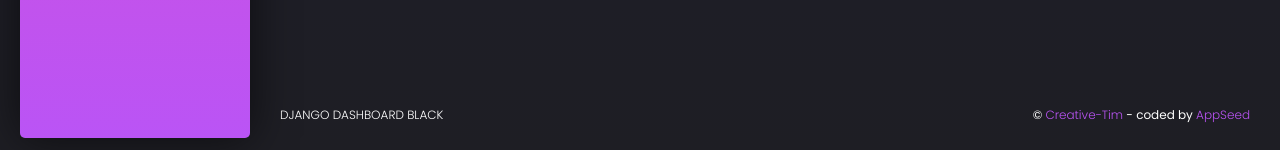
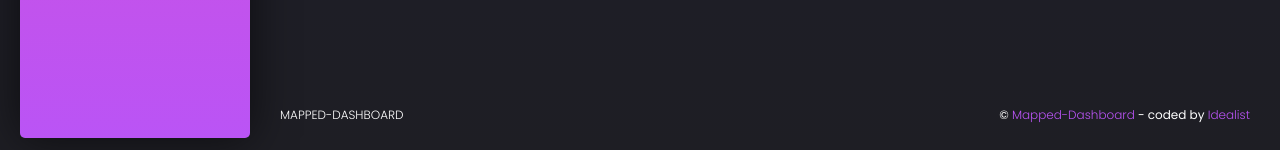
Before and after one commit to BassCoder2808/SmartIndiaHackathon, a Django app: page /register/ in a window 1280 px wide. Shown: the part 652-802 px from the top of the page. Run offline with Django 3.2, Linux system fonts and the light colour scheme; some libraries are stand-ins or nearby versions.

Commit message:
Idealist

```diff
--- a/apps/templates/includes/footer.html
+++ b/apps/templates/includes/footer.html
@@ -6,14 +6,14 @@
             <li class="nav-item">
               <a target="_blank" rel="noopener noreferrer"
                  href="https://appseed.us/admin-dashboards/django-dashboard-black" class="nav-link">
-                Django Dashboard Black
+                Mapped-Dashboard
               </a>
             </li>
           </ul>
           <div class="copyright">
             &copy; <a target="_blank" rel="sponsored noopener noreferrer"
-                      href="https://bit.ly/3fKQZaL">Creative-Tim</a>
-            - coded by <a target="_blank" rel="noopener noreferrer" href="https://appseed.us">AppSeed</a>
+                      href="https://bit.ly/3fKQZaL">Mapped-Dashboard</a>
+            - coded by <a target="_blank" rel="noopener noreferrer" href="https://appseed.us">Idealist</a>
           </div>
         </div>
       </footer>
```
Also changed, not shown: db.sqlite3.
